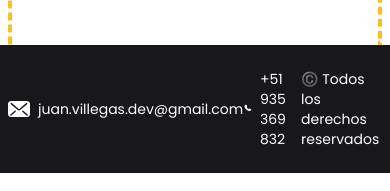
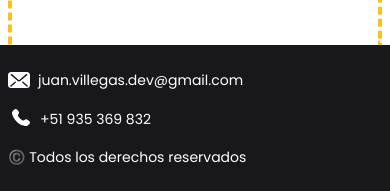
Before and after one commit to Numonu/villegas3d, an Astro site: page / in a window 390 px wide. Shown: the part 8033-8224 px from the top of the page. Built offline with nearby package versions, Linux system fonts and the light colour scheme; Astro itself is replaced by a stand-in of ours.

Commit message:
refactor:add responsivity to footer section

```diff
--- a/src/layout/PageFooter.astro
+++ b/src/layout/PageFooter.astro
@@ -3,11 +3,17 @@ import Icon from "../components/utils/Icon.astro";
 import Wrapper from "../components/utils/Wrapper.astro";
 ---
 
-<footer class="bg-zinc-900 py-6 text-white text-sm">
+<footer class="bg-zinc-900 py-6 text-sm text-white">
   <Wrapper>
-    <div class="flex justify-between">
-      <span class="flex items-center gap-2"><Icon width={22} alt="icono de un correo" src="svg/email.svg"/> juan.villegas.dev@gmail.com</span>
-      <span class="flex items-center gap-2"><Icon width={24} alt="icono de un telefono" src="svg/phone.svg"/> +51 935 369 832</span>
+    <div class="flex gap-4 flex-wrap justify-between">
+      <span class="flex items-center gap-2"
+        ><Icon width={22} alt="icono de un correo" src="svg/email.svg" />
+        juan.villegas.dev@gmail.com</span
+      >
+      <span class="flex items-center gap-2"
+        ><Icon width={24} alt="icono de un telefono" src="svg/phone.svg" /> +51
+        935 369 832</span
+      >
       <span class="font-extralight">©️ Todos los derechos reservados</span>
     </div>
   </Wrapper>
```
